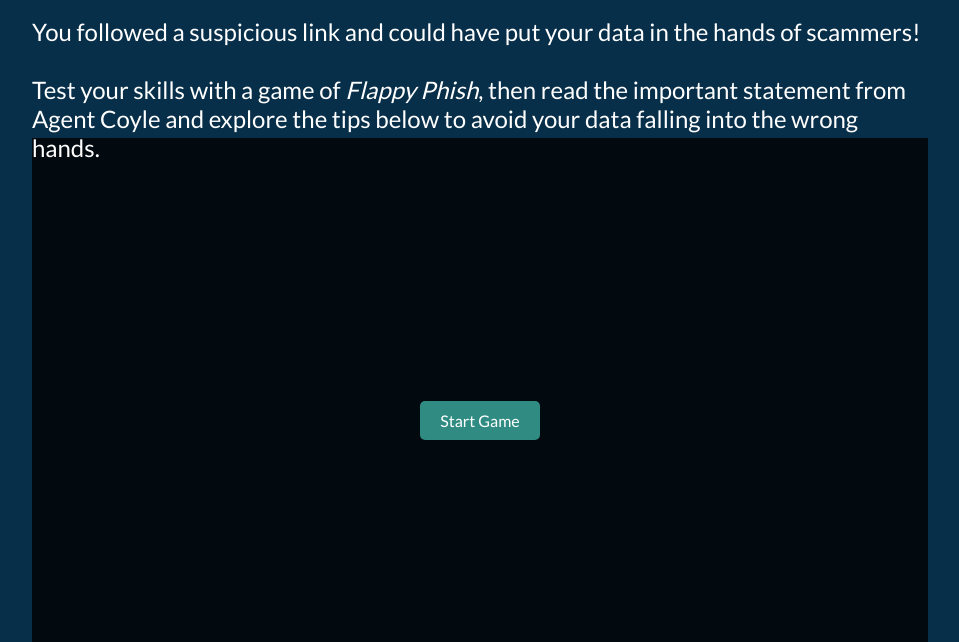
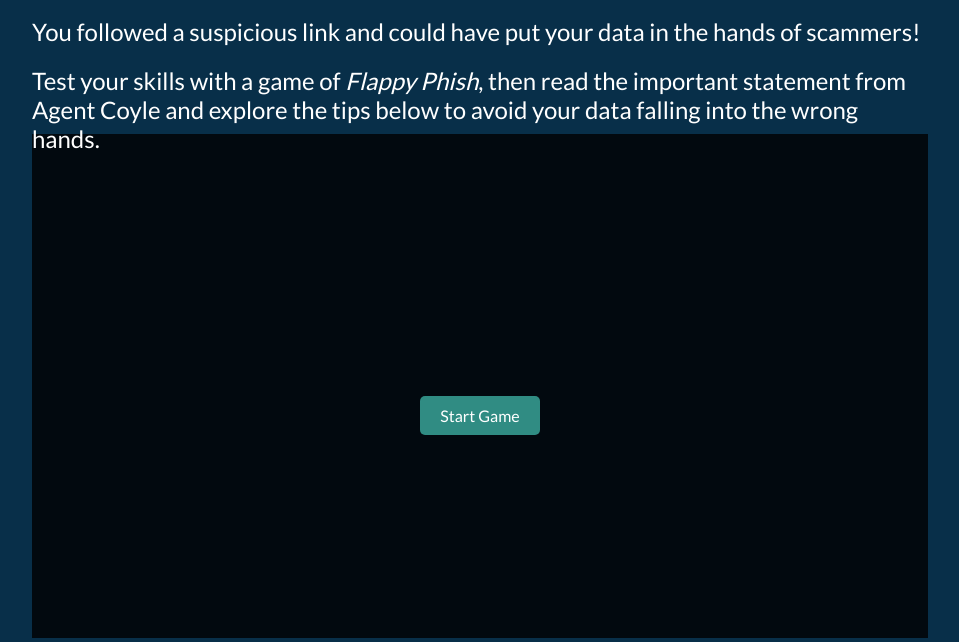
Before and after one commit to nvient/FlappyTest, a plain HTML site: page index.html in a window 1280 px wide. Shown: the part 242-884 px from the top of the page, without its empty margins (160-1119 px from the left). Drawn offline with Linux system fonts and the light colour scheme.

Commit message:
Update index.html

```diff
--- a/index.html
+++ b/index.html
@@ -110,8 +110,8 @@ header h2 {
 <body>
   <header>
     <h1>This site has been shut down by <span style="color: #308c83;">the agency</span></h1>
-    <h2>You followed a suspicious link and could have put your data in the hands of scammers!<br><br>
-Test your skills with a game of <em>Flappy Phish</em>, then read the important statement from Agent Coyle and explore the tips below to avoid your data falling into the wrong hands.</h2>
+    <h2>You followed a suspicious link and could have put your data in the hands of scammers!</h2>
+<h2>Test your skills with a game of <em>Flappy Phish</em>, then read the important statement from Agent Coyle and explore the tips below to avoid your data falling into the wrong hands.</h2>
   </header>
   <main>
     <div id="overlay">
```
